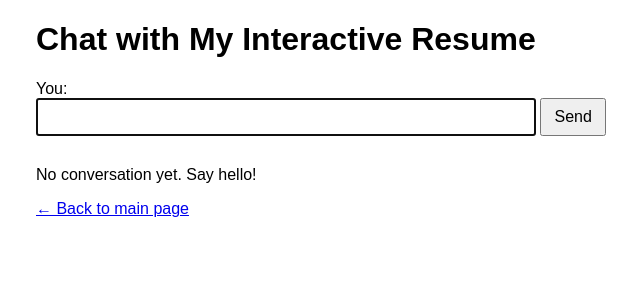
After one commit to Nusret-Ali-Kok/Nusret-Ali-Kok.github.io, a Flask app: page /chat in a window 1280 px wide. The commit adds this page. Shown: the top 300 px of the page, without its empty margins (304-944 px from the left). Run offline with Flask 3, Linux system fonts and the light colour scheme.

Commit message:
main framework done, time for ui polish

```diff
--- a/app.py
+++ b/app.py
@@ -1,8 +1,14 @@
 from flask import Flask, render_template, request
 import json
 import os
+from llm import API_call_chat
+from dotenv import load_dotenv
+load_dotenv()
+from linkify import linkify_response
+from flask import session
 
 app = Flask(__name__)
+app.secret_key = "supersupersupersecretkey"  # replace with a random secure string
 
 def load_experiences():
     experience_folder = "experiences"
@@ -12,9 +18,13 @@ def load_experiences():
         if filename.endswith(".json"):
             with open(os.path.join(experience_folder, filename), "r") as f:
                 experience = json.load(f)
+                # Create a URL-safe slug from title
+                slug = experience["title"].lower().replace(" ", "-")
+                experience["slug"] = slug
                 experiences.append(experience)
 
     return experiences
+
 
 @app.route("/")
 def home():
@@ -31,5 +41,83 @@ def home():
 
     return render_template("index.html", experiences=experiences, query=query)
 
+
+
+@app.route("/experience/<exp_id>")
+def experience_detail(exp_id):
+    experiences = load_experiences()
+    for exp in experiences:
+        if exp["id"] == exp_id:
+            return render_template("experience.html", exp=exp)
+    return "Experience not found", 404
+
+
+
+from flask import session, request, render_template
+
+@app.route("/chat", methods=["GET", "POST"])
+def chat():
+    if "chat_history" not in session:
+        session["chat_history"] = []
+
+    user_input = ""
+    bot_response = ""
+
+    if request.method == "POST":
+        user_input = request.form.get("message")
+        api_key = os.environ.get("OPENROUTER_API_KEY")
+
+        if not api_key:
+            bot_response = "API key is missing. Please set OPENROUTER_API_KEY."
+        else:
+            # Load experiences and format them
+            experiences = load_experiences()
+            experience_texts = "\n\n".join(
+                f"Title: {exp['title']}\nDescription: {exp['description']}\nTags: {', '.join(exp['tags'])}\nURL: /experience/{exp['id']}"
+                for exp in experiences
+            )
+
+            # Append user's message to history
+            session["chat_history"].append({"role": "user", "content": user_input})
+
+            # Prepare messages for the LLM API: add system prompt + chat history
+            messages = [
+                {
+                    "role": "system",
+                    "content": f"""
+                    You are an intelligent chatbot that helps potential employers learn about a candidate through interactive conversation.
+
+                    Below is a list of the candidate's actual experiences, with titles, descriptions, and tags. Your job is to:
+                    - Understand the employer's questions
+                    - Identify the most relevant experiences based on content and tags
+                    - Present them in a friendly, clear way
+                    - Link to the relevant experience pages if helpful
+
+                    Only use the experiences provided below to answer. Don’t make up new details.
+
+                    Candidate's experiences:
+                    {experience_texts}
+
+                    Respond in a conversational tone. Don't write a formal letter — just talk like a helpful assistant who's very familiar with the candidate's past work.
+                    """
+                }
+            ] + session["chat_history"]  # add full conversation history
+
+            try:
+                # Call API with chat messages instead of just a single prompt
+                bot_response = API_call_chat(messages, api_key)  # You will create this function next
+            except Exception as e:
+                bot_response = str(e)
+
+            bot_response = linkify_response(bot_response)
+
+            # Append bot's response to chat history
+            session["chat_history"].append({"role": "assistant", "content": bot_response})
+
+            # Save session changes
+            session.modified = True
+
+    return render_template("chat.html", user_input=user_input, bot_response=bot_response, chat_history=session.get("chat_history", []))
+
 if __name__ == "__main__":
     app.run(debug=True)
--- /dev/null
+++ b/templates/chat.html
@@ -0,0 +1,40 @@
+<!DOCTYPE html>
+<html lang="en">
+<head>
+    <meta charset="UTF-8" />
+    <title>Chat with My Portfolio</title>
+    <style>
+        body { font-family: Arial, sans-serif; max-width: 600px; margin: 20px auto; }
+        .chat-message { padding: 10px; margin-bottom: 10px; border-radius: 5px; }
+        .user-message { background-color: #d1e7fd; text-align: right; }
+        .bot-message { background-color: #f1f1f1; text-align: left; }
+        label, input, button { font-size: 1rem; }
+        input[type="text"] { width: 80%; padding: 8px; }
+        button { padding: 8px 12px; }
+    </style>
+</head>
+<body>
+    <h1>Chat with My Interactive Resume</h1>
+
+    <form method="POST">
+        <label for="message">You:</label><br />
+        <input type="text" name="message" id="message" required autocomplete="off" autofocus />
+        <button type="submit">Send</button>
+    </form>
+
+    <div style="margin-top: 30px;">
+        {% if chat_history %}
+            {% for msg in chat_history %}
+                <div class="chat-message {% if msg.role == 'user' %}user-message{% else %}bot-message{% endif %}">
+                    <strong>{{ 'You' if msg.role == 'user' else 'Bot' }}:</strong><br />
+                    <span>{{ msg.content.replace('\n', '<br>') | safe }}</span>
+                </div>
+            {% endfor %}
+        {% else %}
+            <p>No conversation yet. Say hello!</p>
+        {% endif %}
+    </div>
+
+    <p><a href="/">← Back to main page</a></p>
+</body>
+</html>
```
Also changed, not shown: linkify.py (added, +7 -0 lines), llm.py (added, +32 -0 lines), templates/experience.html (added, +29 -0 lines), templates/index.html (+7 -2 lines), 1 other file.
